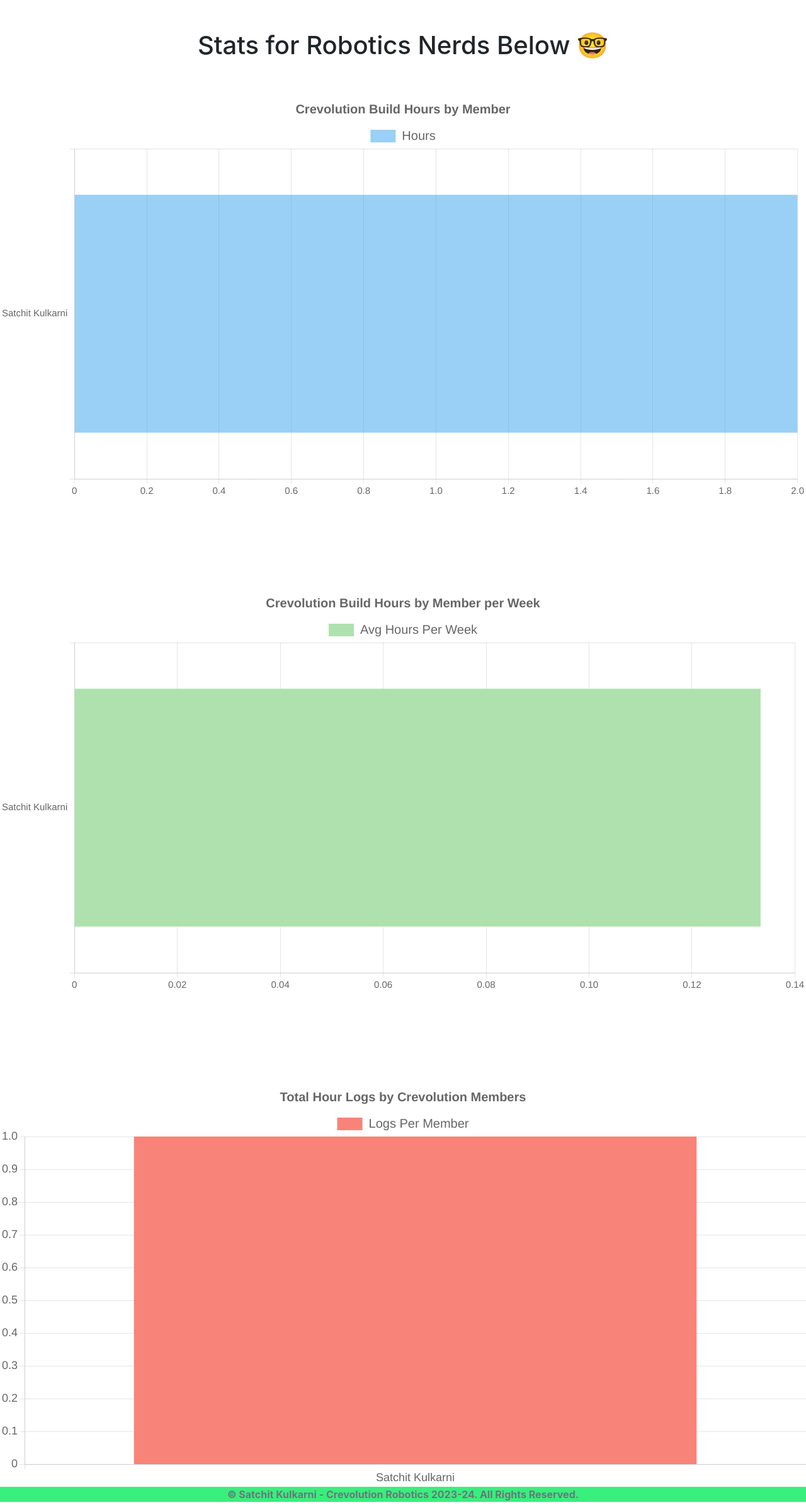
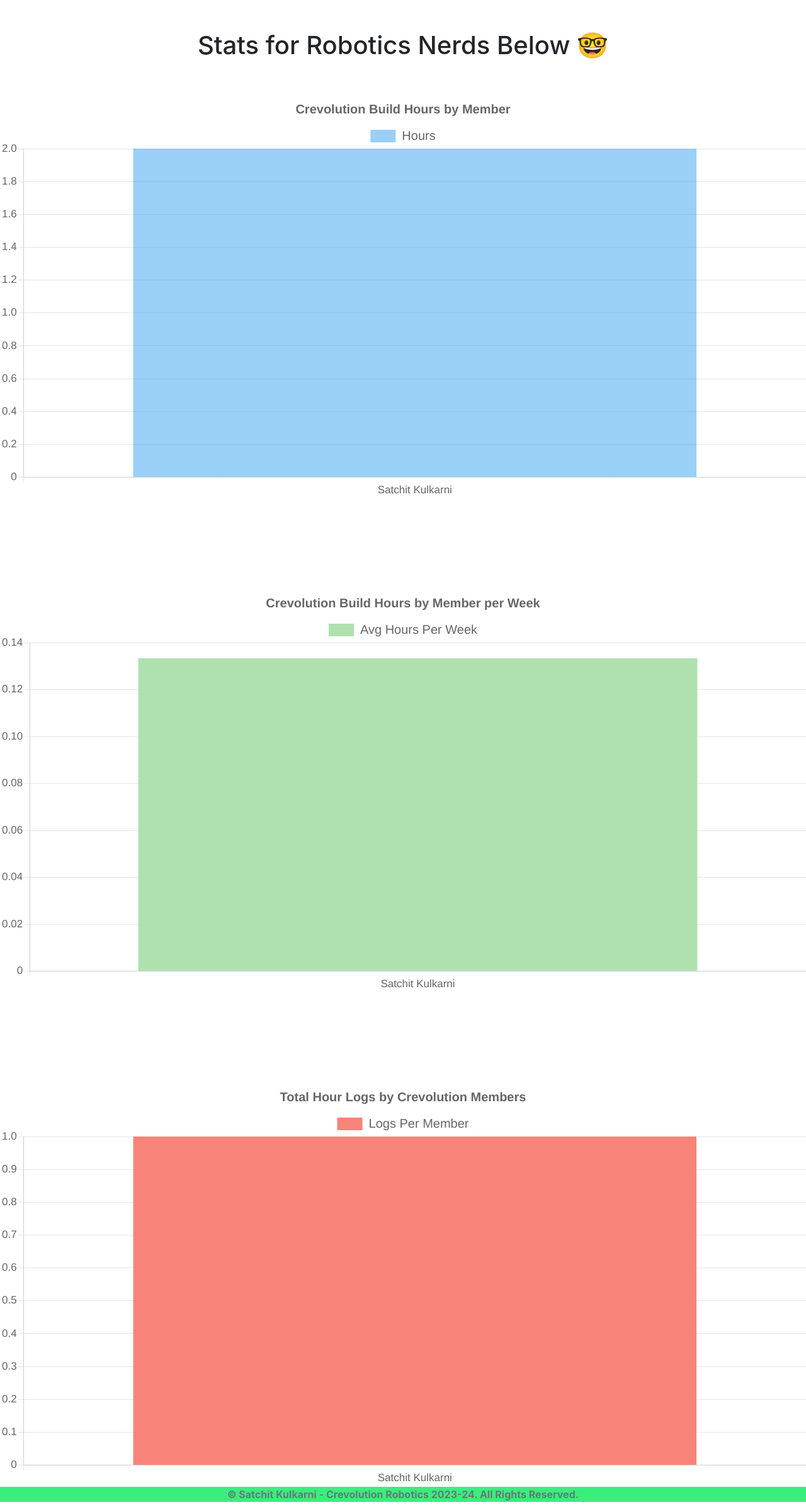
Before and after one commit to SatchitK/CrevBuildHours, a Flask app: page /insights in a window 1280 px wide. Shown: the part 56-2456 px from the top of the page at 63% size. Run offline with Flask 3, Linux system fonts and the light colour scheme; data comes from the database, SQL or seed files in the repository; some libraries are stand-ins or nearby versions.

Commit message:
changes to indent axis

```diff
--- a/website/templates/insights.html
+++ b/website/templates/insights.html
@@ -19,10 +19,10 @@
             },
             options: {
 
-                indexAxis: 'y',
+                indexAxis: 'x',
                 responsive: true,
                 scale: {
-                    font: { size: 15}
+                    font: { size: 17}
                 },
                 plugins: {
                     legend: {
@@ -63,10 +63,10 @@
             },
             options: {
 
-                indexAxis: 'y',
+                indexAxis: 'x',
                 responsive: true,
                 scale: {
-                    font: { size: 15}
+                    font: { size: 17}
                 },
                 plugins: {
                     legend: {
@@ -112,7 +112,7 @@
                 indexAxis: 'x',
                 responsive: true,
                 scale: {
-                    font: { size: 18}
+                    font: { size: 17}
                 },
                 plugins: {
                     legend: {
```
